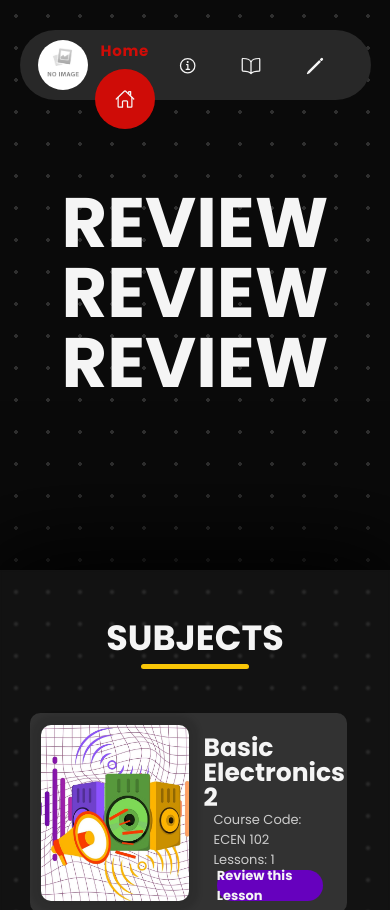
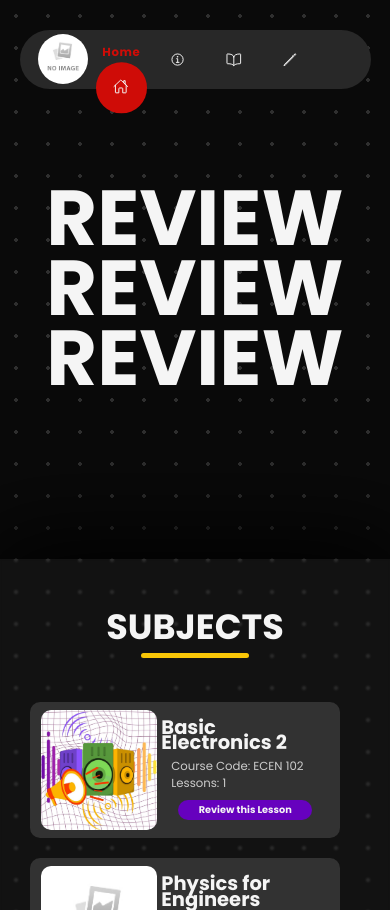
Before and after one commit to JhonDaveLayva/ReviewReviewReview, a plain HTML site: page index.html in a window 390 px wide. Shown: the top 910 px of the page. Drawn offline with nearby package versions, Linux system fonts and the light colour scheme.

Commit message:
Update phonestyle.css

```diff
--- a/phonestyle.css
+++ b/phonestyle.css
@@ -1,5 +1,5 @@
 
-@media only screen and (max-width: 600px) {
+@media only screen and (max-width: 1000px) {
     .container {
         background-color: var(--dark1);
     }
@@ -128,8 +128,6 @@
         transform: translatey(-1.8rem);
     }
 
-
-
     .title-section {
         height: 50rem;
     }
@@ -149,7 +147,118 @@
         align-items: center;
     }
 
+    .subject-div {
+        width: 100%;
+    }
+
+    .subject-img {
+        width: auto;
+        display: flex;
+        justify-content: center;
+        align-items: center;
+        margin-right: 1vw;
+        flex-grow: 1;
+        box-shadow: none;
+    }
+
+    .subject-img img{
+        box-shadow: 0 0 1rem 1rem rgba(0,0,0,0.2);
+        border-radius: 1rem;
+    }
+
+    .subject-description {
+        width: 60%;
+    }
+
+    .subject-name {
+        font-size: 3rem;
+    }
+
+}
+
+@media only screen and (max-width: 500px) {
+
+    .navigation-1 {
+        height: 15vw;
+    }
+
+    .icon {
+        font-size: 4vw;
+        line-height: 7vw;
+    }
+
+    .text {
+        font-size: 3vw;
+    }
+
+    .nav-indicator {
+        width: 13vw;
+        aspect-ratio: 1;
+    }
+
+    .active a .text {
+        font-size: 3vw;
+        transform: translateY(-60%);
+    }
+
+
+    .active a .nav-indicator {
+        width: 13vw;
+        aspect-ratio: 1;
+    }
 
 
 
+
+
+    .subject-div{
+        height: 35vw;
+    }
+    .subject-name {
+        font-size: 5vw;
+        line-height: 4vw;
+    }
+
+    .other-details p {
+        font-size: 3vw;
+    }
+
+    .start-btn {
+        font-size: 2.8vw;
+    }
 }
+
+@media only screen and (max-width: 420px) {
+
+
+    .title-div h1 {
+        font-size: 20vw;
+        height: 18vw;
+    }
+
+    .start-btn {
+        font-size: 2.5vw;
+    }
+}
+
+@media only screen and (max-width: 200px) {
+    body {
+        background-image: url("https://th.bing.com/th/id/OIP.Rale_mUfzrvH_m7MSpZKygHaFk?rs=1&pid=ImgDetMain");
+        background-size: cover; /* Ensures the image covers the entire screen */
+        background-position: center; /* Centers the image */
+    }
+    .container {
+        display: none;
+    }
+}
+@media only screen and (min-width: 4000px) {
+    body {
+        background-image: url("https://th.bing.com/th/id/OIP.Rale_mUfzrvH_m7MSpZKygHaFk?rs=1&pid=ImgDetMain");
+        background-size: cover; /* Ensures the image covers the entire screen */
+        background-repeat: no-repeat;
+        background-position:0rem 1rem; /* Centers the image */
+    }
+    .container {
+        display: none;
+    }
+}
```
